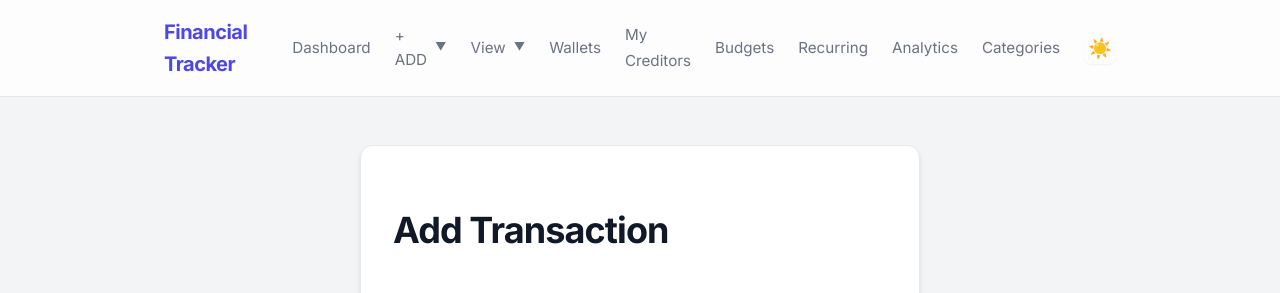
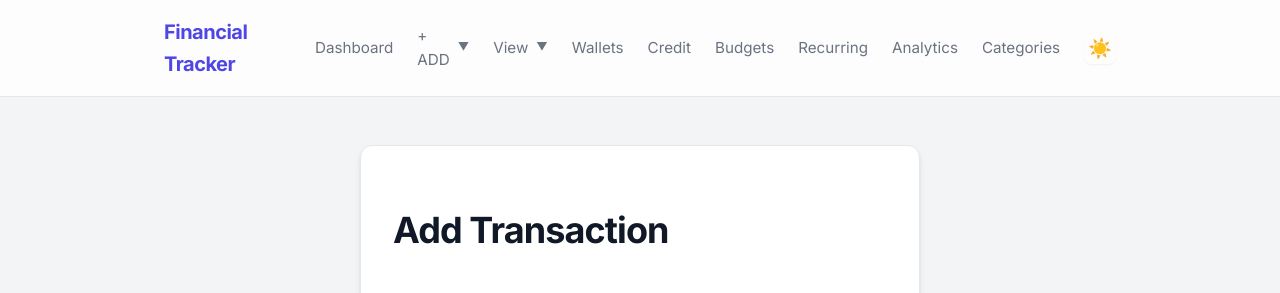
Before and after one commit to NANA-PREMPEH/FinancialTracker, a Flask app: page /add in a window 1280 px wide. Shown: the top 293 px of the page. Run offline with Flask 3, Linux system fonts and the light colour scheme; parts of the project's set-up code (start-up, migrations or seed data) failed here and were passed over.

Commit message:
Change my creditor to creditor

```diff
--- a/app/templates/base.html
+++ b/app/templates/base.html
@@ -187,7 +187,7 @@
                         </div>
                     </li>
                     <li><a href="{{ url_for('main.wallets') }}">Wallets</a></li>
-                    <li><a href="{{ url_for('main.creditors') }}">My Creditors</a></li>
+                    <li><a href="{{ url_for('main.creditors') }}">Credit</a></li>
                     <li><a href="{{ url_for('main.budgets') }}">Budgets</a></li>
                     <li><a href="{{ url_for('main.recurring_transactions') }}">Recurring</a></li>
                     <li><a href="{{ url_for('main.analytics') }}">Analytics</a></li>
```
